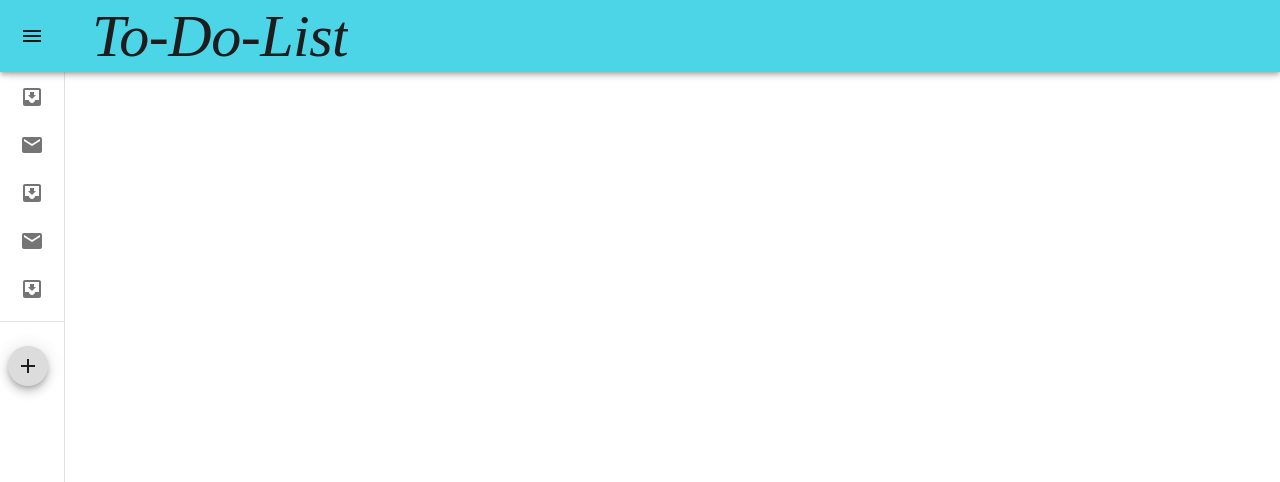
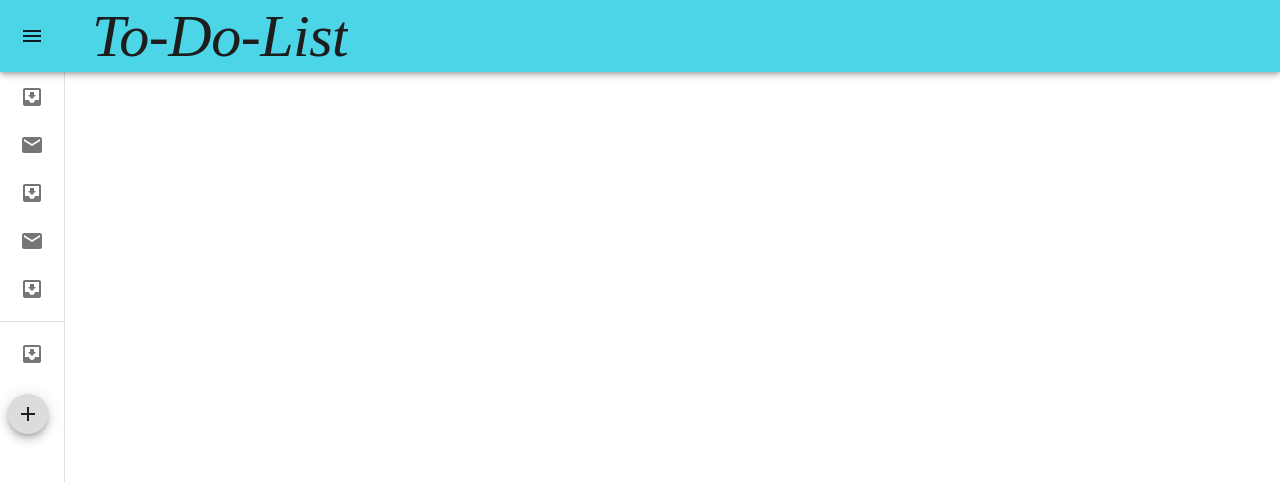
Before and after one commit to HangwelaniMadilonga/todolist, a React (Vite) app in the folder to-do-list/: page / in a window 1280 px wide. Shown: the top 482 px of the page. Built offline with nearby package versions, Linux system fonts and the light colour scheme.

Commit message:
Add Projects list component on app bar

```diff
--- a/to-do-list/src/components/Drawer.jsx
+++ b/to-do-list/src/components/Drawer.jsx
@@ -174,7 +174,7 @@ export default function MiniDrawer() {
         </List>
         <Divider />
         <List>
-          {/* {['Projects', 'Trash', 'Spam'].map((text, index) => (
+          {['Projects'].map((text, index) => (
             <ListItem key={text} disablePadding sx={{ display: 'block' }}>
               <ListItemButton
                 sx={{
@@ -195,8 +195,9 @@ export default function MiniDrawer() {
                 <ListItemText primary={text} sx={{ opacity: open ? 1 : 0 }} />
               </ListItemButton>
             </ListItem>
-          ))} */}
+          ))}
         </List>
+
         <FloatingActionButtonSize/>
       </Drawer>
       <Box component="main" sx={{ flexGrow: 1, p: 3 }}>
```
